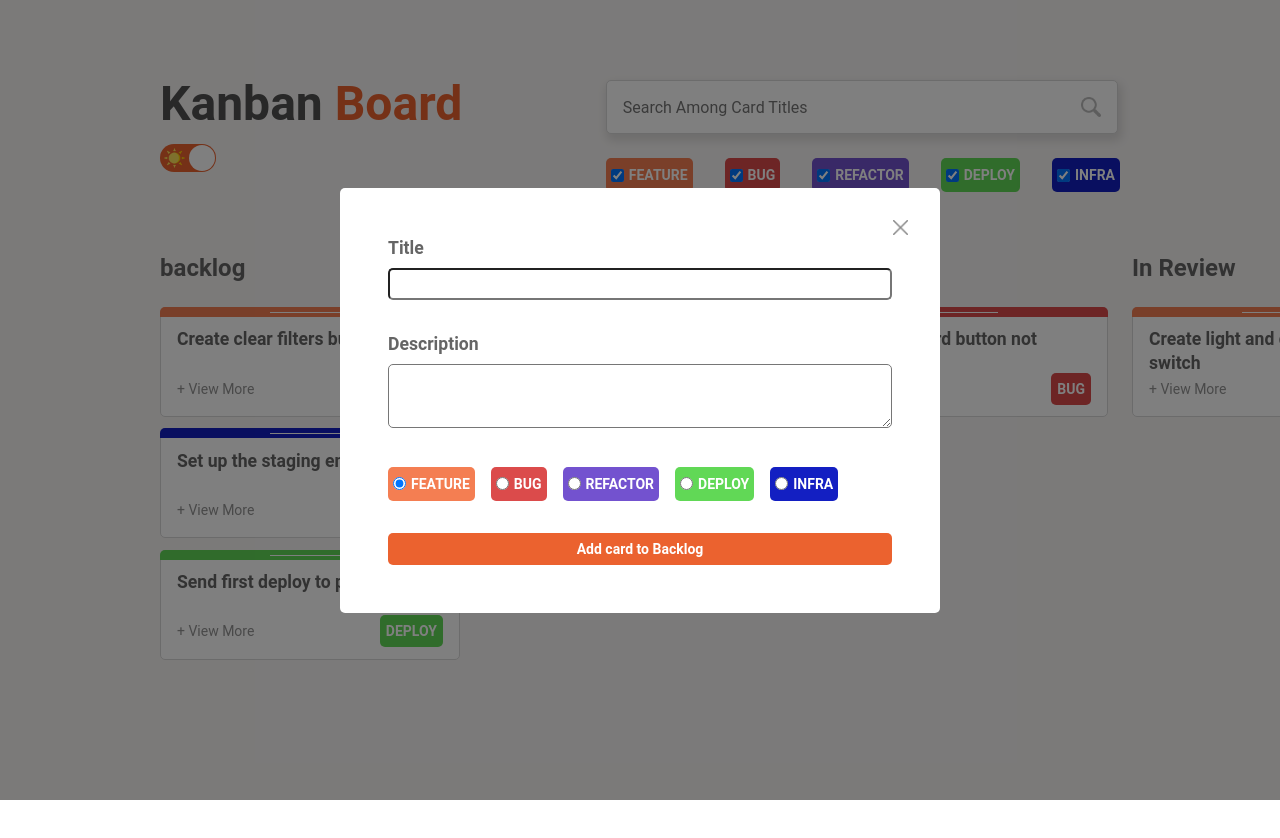
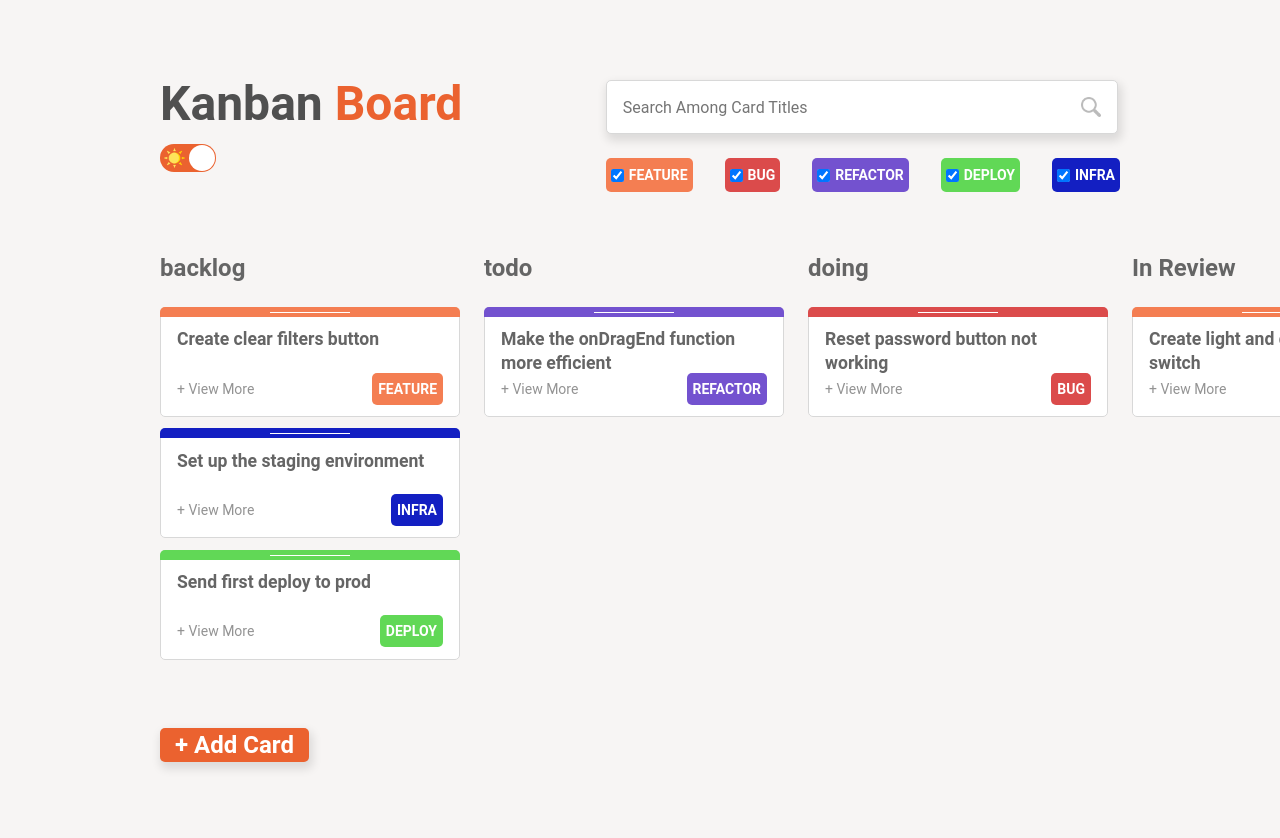
Before and after one commit to parthnariya/kanban-dashboard, a React (Vite) app: page / in a window 1280 px wide. Shown: the top 838 px of the page. Before the commit the page ends 800 px from the top, so only its background shows below. Built offline with nearby package versions, Linux system fonts and the light colour scheme.

Commit message:
version 1.0

```diff
--- /dev/null
+++ b/src/components/AddButton/index.tsx
@@ -0,0 +1,10 @@
+import { useModal } from "../../hooks/useModal"
+import { Container } from "./style"
+
+const AddButton : React.FC = () => {
+    const {toggleVisibility} = useModal()
+    return <Container onClick={() => toggleVisibility(undefined)}>
+        <strong>+ Add Card</strong>
+    </Container>
+}
+export default AddButton
--- /dev/null
+++ b/src/components/AddButton/style.ts
@@ -0,0 +1,36 @@
+import styled from "styled-components";
+import { SCREEN_BREAKPOINTS } from "../../constants/breakpoint";
+
+export const Container = styled.div`
+    width: fit-content;
+    padding: 5px 15px;
+    margin: 2rem 0 0 10rem;
+    border-radius: 5px;
+    background: ${({ theme }) => theme.colors.primary};
+    justify-items: center;
+    align-items: center;
+    display: flex;
+    -webkit-box-shadow: 2px 5px 10px 2px rgba(0,0,0,0.11);
+    box-shadow: 2px 5px 10px 2px rgba(0,0,0,0.11);
+    cursor: pointer;
+    strong{
+        margin: 0 auto;
+        color: ${({ theme }) => theme.colors.components_background};
+        font-size: 1.5rem;
+        font-weight: bold;
+    }
+
+    @media(max-width: ${SCREEN_BREAKPOINTS.EXTRA_LARGE}px) {
+      margin: 2rem 2rem 0 2rem;
+    }
+
+    @media(max-width: ${SCREEN_BREAKPOINTS.MEDIUM}px) {
+      width: calc(100% - 4rem);
+      top: 90vh;
+      left:80vw;
+
+      strong{
+        font-size: 1.5rem;
+      }
+    }
+`
--- a/src/components/Card/index.tsx
+++ b/src/components/Card/index.tsx
@@ -2,6 +2,7 @@ import { useContext, useEffect, useState } from "react";
 // import { Draggable } from "react-beautiful-dnd";
 import { ThemeContext } from "styled-components";
 import getBackgroundColor from "../../helpers/getBackGroundColor";
+import { useModal } from "../../hooks/useModal";
 import { useAppDispatch, useAppSelector } from "../../hooks/useRedux";
 import ICard from "../../interfaces/ICard";
 import IColumn from "../../interfaces/IColumn";
@@ -24,6 +25,7 @@ interface ColumnTargetType {
 const Card: React.FC<CardProps> = ({ card, index,handleDragEnd,handleDragEnter }) => {
 
   const theme = useContext(ThemeContext);
+  const {toggleVisibility} = useModal()
   const [backgroundColor, setBackgroundColor] = useState<string>(
     theme.colors.primary
   );
@@ -37,7 +39,9 @@ const Card: React.FC<CardProps> = ({ card, index,handleDragEnd,handleDragEnter }
 
   return (
 
-        <CardContainer hideCard={card.hidden } draggable onDragEnter={() => handleDragEnter(card.id,card.status)} onDragEnd={() => handleDragEnd(card.id,card.status)}>
+        <CardContainer
+        onClick={() => toggleVisibility(card)}
+        hideCard={card.hidden } draggable onDragEnter={() => handleDragEnter(card.id,card.status)} onDragEnd={() => handleDragEnd(card.id,card.status)}>
           <CardBorder color={backgroundColor} />
           <h3>{card.title}</h3>
           <CardBottom>
--- a/src/components/KanbanDashboard/index.tsx
+++ b/src/components/KanbanDashboard/index.tsx
@@ -26,6 +26,7 @@ import ICategory from "../../interfaces/ICategory";
 import getBackgroundColor from "../../helpers/getBackGroundColor";
 import { useModal } from "../../hooks/useModal";
 import Modal from "../Modal";
+import AddButton from "../AddButton";
 
 interface KanbanDashboardProps {
   toggleTheme: () => void;
@@ -45,7 +46,7 @@ const KanbanDashboard = ({ toggleTheme }: KanbanDashboardProps) => {
   const { cards } = useAppSelector((state) => state.cards);
   const { columns } = useAppSelector((state) => state.columns);
   const {visible} = useModal()
-  console.log(visible);
+  // console.log(visible);
 
 
 
@@ -201,6 +202,7 @@ const KanbanDashboard = ({ toggleTheme }: KanbanDashboardProps) => {
             );
           })}
         </StatusesColumnsContainer>
+        <AddButton/>
       </Container>
       <Modal visible={visible}/>
     </>
--- a/src/components/Modal/index.tsx
+++ b/src/components/Modal/index.tsx
@@ -83,6 +83,8 @@ const Modal: React.FC<ModalProps> = ({ visible }) => {
     return;
   };
 
+  if(!visible) return null;
+
   return (
     <Container>
       <ModalContent>
@@ -100,15 +102,15 @@ const Modal: React.FC<ModalProps> = ({ visible }) => {
         <h3>Description</h3>
         <MultilineInput
           aria-multiline
-          value={title}
+          value={description}
           onChange={(e) => setDescription(e.target.value)}
           maxLength={300}
         />
 
         <CategoriesContainer>
-          {Object.values(ICategory).map((item) => {
+          {Object.values(ICategory).map((item,index) => {
             return (
-              <LabelContainer color={() => getBackgroundColor(theme, item)}>
+              <LabelContainer color={() => getBackgroundColor(theme, item)} key={index}>
                 <label>
                   <input
                     type="radio"
--- a/src/hooks/useModal.tsx
+++ b/src/hooks/useModal.tsx
@@ -19,6 +19,7 @@ const ModalProvider:React.FC<ModalProviderProps> = ({children}) => {
         if(card) setSelectedCard(card);
         else setSelectedCard(undefined);
         setVisible(!visible)
+        return
     }
     return <ModalContext.Provider value={{visible,selectedCard,toggleVisibility}}>
         {children}
```
